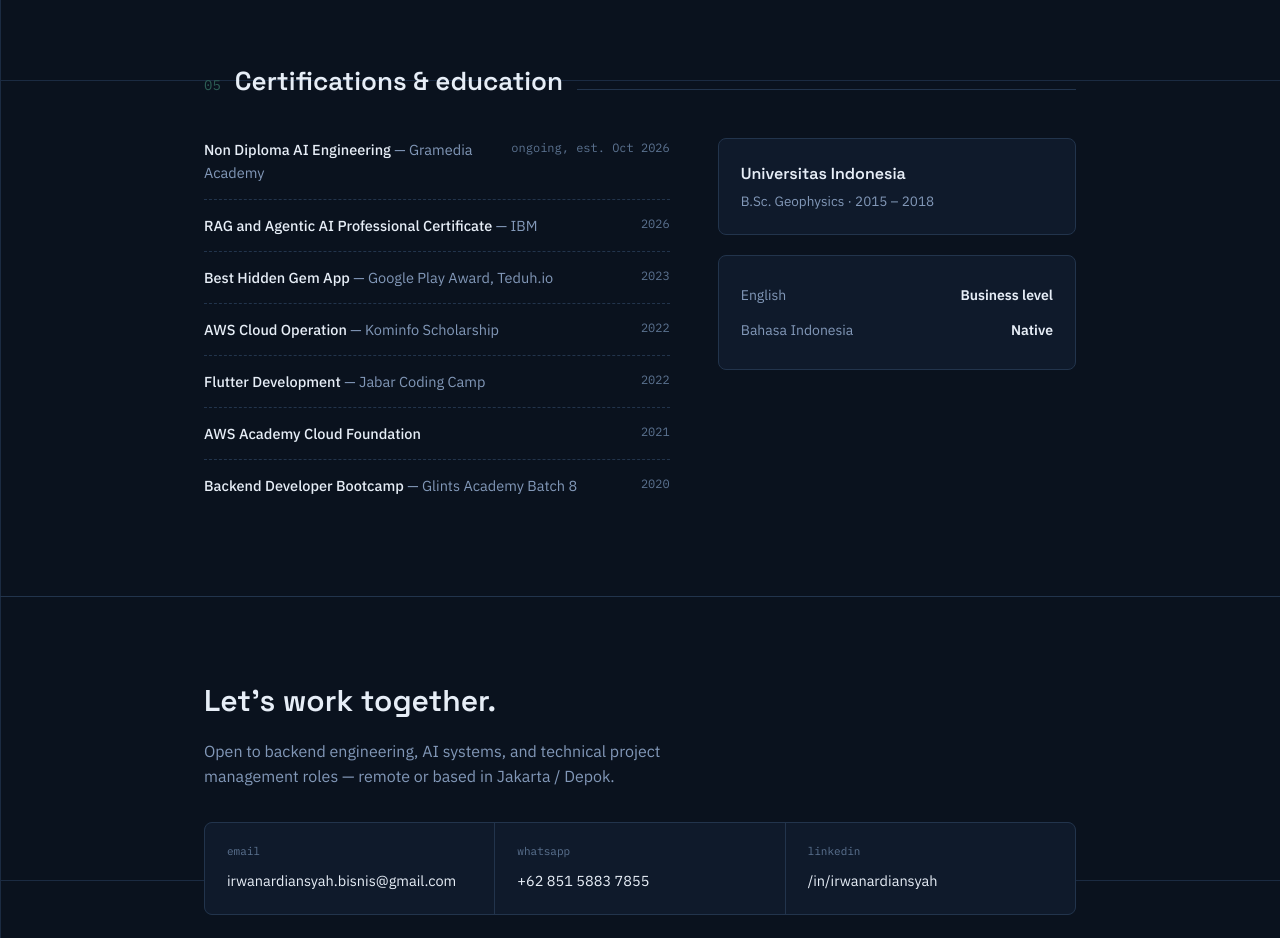
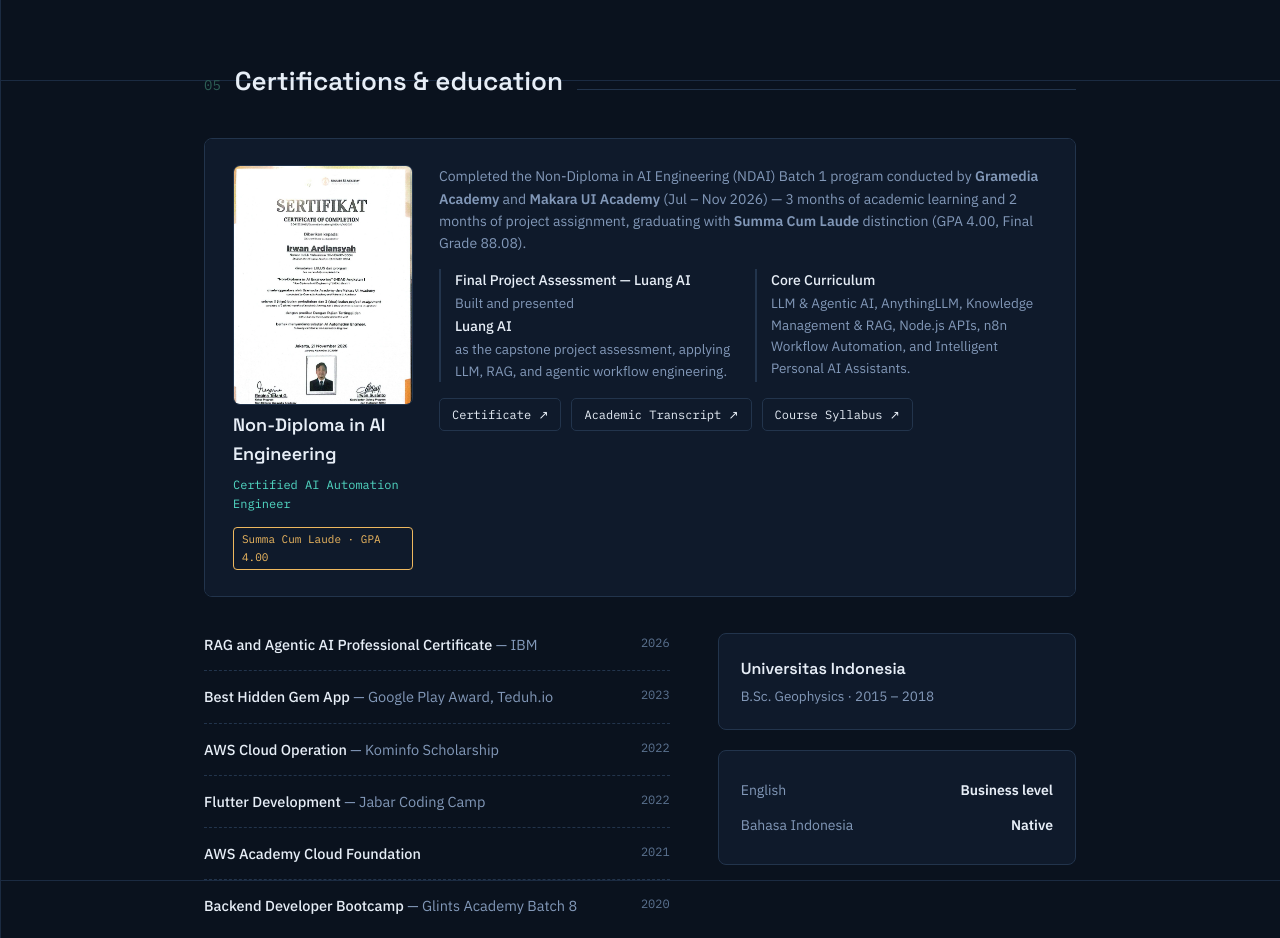
Before and after one commit to irwanadwBiz/irwanadwBiz.github.io, a plain HTML site: page index.html in a window 1280 px wide. Shown: the part 5520-6458 px from the top of the page. Drawn offline with Linux system fonts and the light colour scheme.

Commit message:
add certificte sectino

```diff
--- a/index.html
+++ b/index.html
@@ -563,6 +563,36 @@
     }
 
     /* ===== CERTS / EDU ===== */
+    .cert-feature {
+      margin-bottom: 36px;
+    }
+
+    .cert-feature .p-shot {
+      aspect-ratio: 3/4;
+    }
+
+    .cert-links {
+      display: flex;
+      flex-wrap: wrap;
+      gap: 10px;
+      margin-top: 16px;
+    }
+
+    .cert-links a {
+      font-family: 'IBM Plex Mono', monospace;
+      font-size: 12px;
+      padding: 6px 12px;
+      border: 1px solid var(--line);
+      border-radius: 5px;
+      color: var(--text);
+    }
+
+    .cert-links a:hover {
+      border-color: var(--accent);
+      color: var(--accent);
+      text-decoration: none;
+    }
+
     .two-col {
       display: grid;
       grid-template-columns: 1.3fr 1fr;
@@ -1146,11 +1176,40 @@
           <h2>Certifications &amp; education</h2><span class="rule"></span>
         </div>
 
+        <div class="projects cert-feature">
+          <div class="project">
+            <div class="p-meta">
+              <a class="p-shot" href="assets/ndai-certificate.jpg" target="_blank" rel="noopener">
+                <img src="assets/ndai-certificate.jpg"
+                  alt="Certificate of Completion — Non-Diploma in AI Engineering, Summa Cum Laude" loading="lazy">
+              </a>
+              <h3>Non-Diploma in AI Engineering</h3>
+              <div class="p-role">Certified AI Automation Engineer</div>
+              <div class="p-badge">Summa Cum Laude · GPA 4.00</div>
+            </div>
+            <div class="p-body">
+              <p class="desc">Completed the Non-Diploma in AI Engineering (NDAI) Batch 1 program conducted by
+                <b>Gramedia Academy</b> and <b>Makara UI Academy</b> (Jul – Nov 2026) — 3 months of academic learning
+                and 2 months of project assignment, graduating with <b>Summa Cum Laude</b> distinction (GPA 4.00,
+                Final Grade 88.08).</p>
+              <div class="p-contribs">
+                <div class="p-contrib"><b>Final Project Assessment — Luang AI</b>Built and presented <b>Luang AI</b> as
+                  the capstone project assessment, applying LLM, RAG, and agentic workflow engineering.</div>
+                <div class="p-contrib"><b>Core Curriculum</b>LLM &amp; Agentic AI, AnythingLLM, Knowledge Management
+                  &amp; RAG, Node.js APIs, n8n Workflow Automation, and Intelligent Personal AI Assistants.</div>
+              </div>
+              <div class="cert-links">
+                <a href="assets/ndai-certificate.jpg" target="_blank" rel="noopener">Certificate ↗</a>
+                <a href="assets/ndai-transcript.jpg" target="_blank" rel="noopener">Academic Transcript ↗</a>
+                <a href="assets/ndai-syllabus.jpg" target="_blank" rel="noopener">Course Syllabus ↗</a>
+              </div>
+            </div>
+          </div>
+        </div>
+
         <div class="two-col">
           <div>
             <ul class="cert-list">
-              <li><span><b>Non Diploma AI Engineering</b> — Gramedia Academy</span><span class="yr">ongoing, est. Oct
-                  2026</span></li>
               <li><span><b>RAG and Agentic AI Professional Certificate</b> — IBM</span><span class="yr">2026</span></li>
               <li><span><b>Best Hidden Gem App</b> — Google Play Award, Teduh.io</span><span class="yr">2023</span></li>
               <li><span><b>AWS Cloud Operation</b> — Kominfo Scholarship</span><span class="yr">2022</span></li>
```
Also changed, not shown: assets/ndai-certificate.jpg (added), assets/ndai-syllabus.jpg (added), assets/ndai-transcript.jpg (added).
